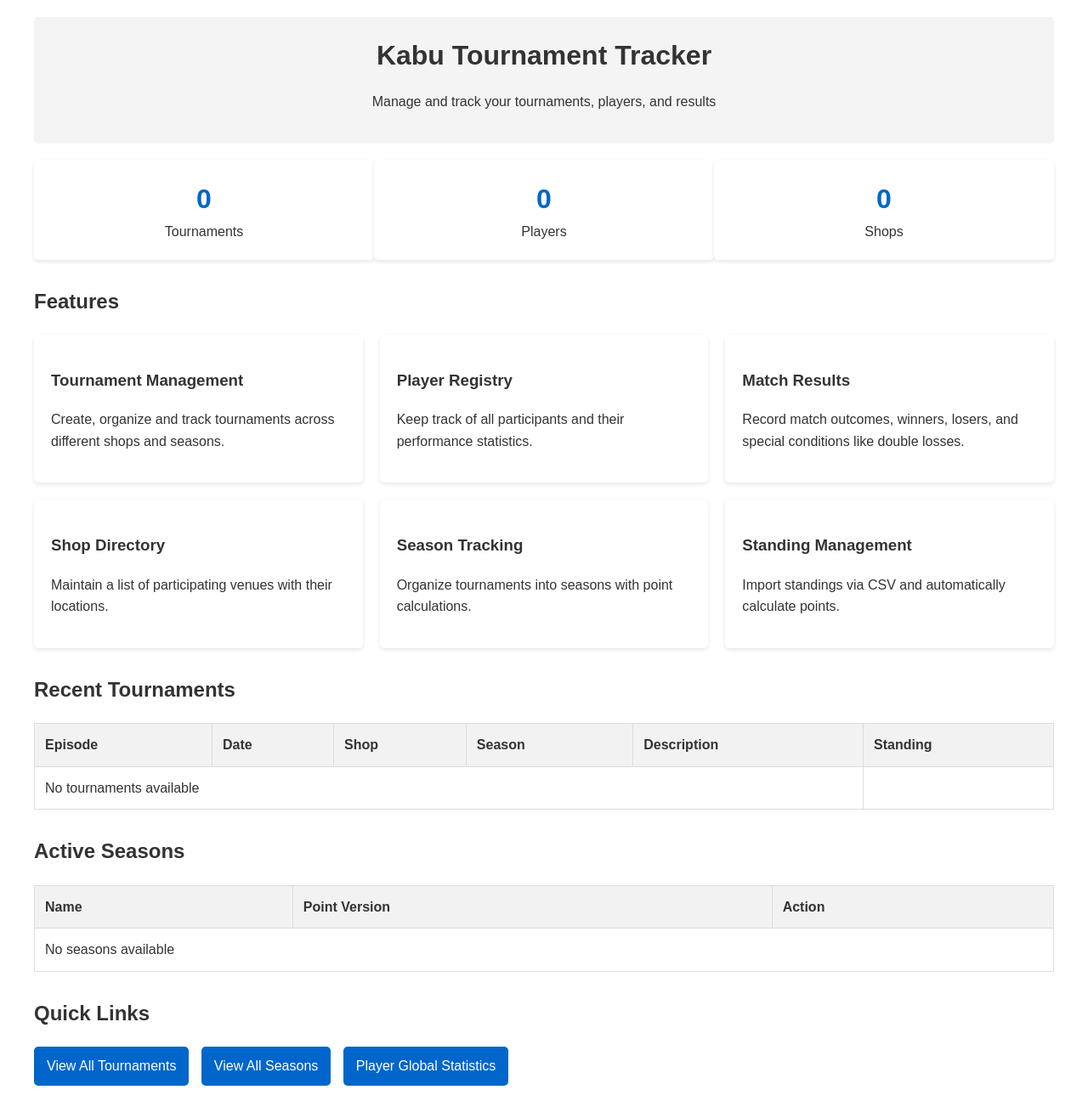
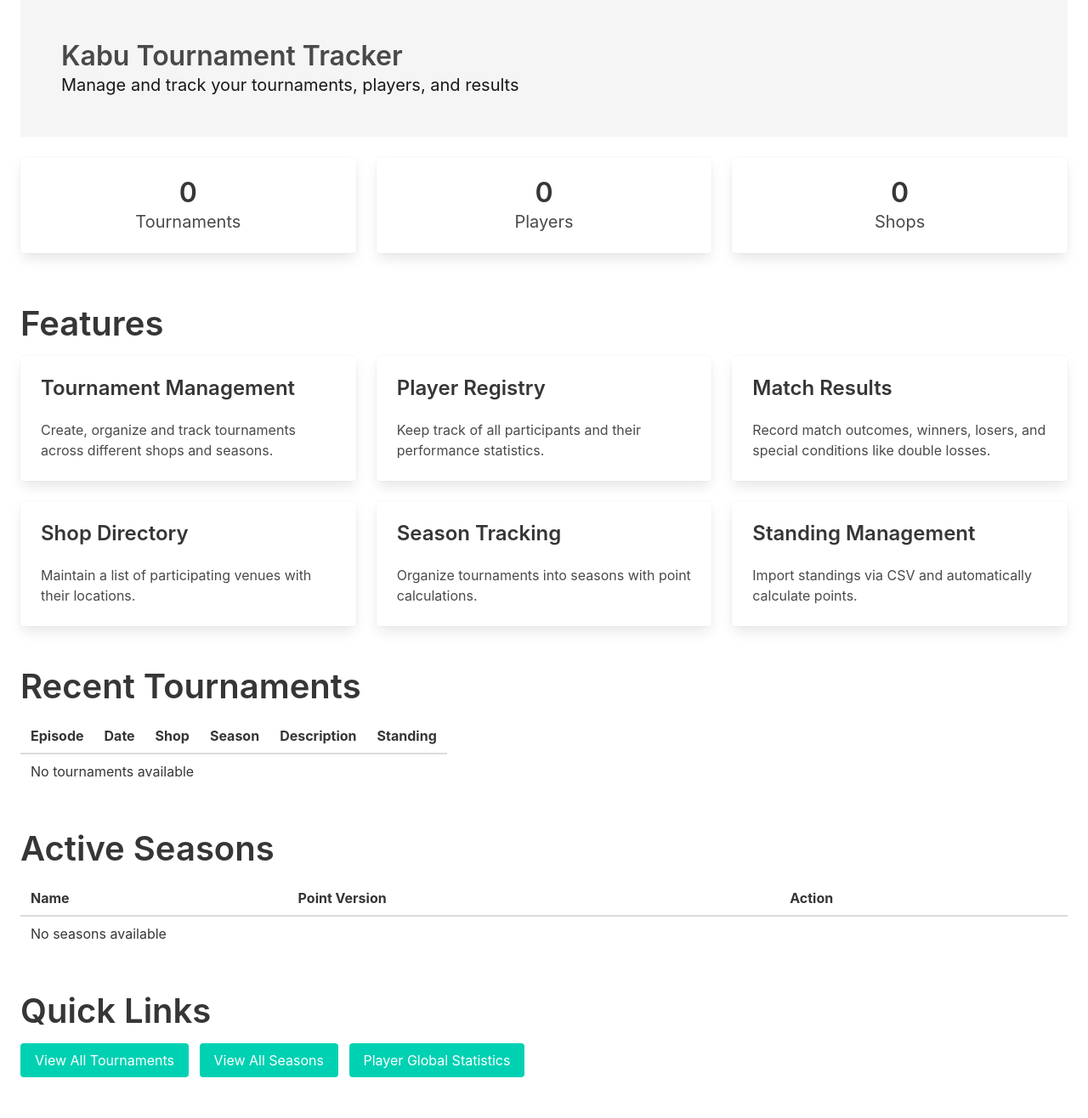
Before and after one commit to Akenaide/kabu, a Django app: page / in a window 1280 px wide. Shown: the whole page at 85% size. Before the commit the page ends 1278 px from the top, so only its background shows below. Run offline with Django 5.2, Linux system fonts and the light colour scheme; data that the repository does not hold is empty; parts of the project's set-up code (start-up, migrations or seed data) failed here and were passed over.

Commit message:
improve html

```diff
--- a/kore/templates/home.html
+++ b/kore/templates/home.html
@@ -4,179 +4,119 @@
         <meta charset="UTF-8" />
         <meta name="viewport" content="width=device-width, initial-scale=1.0" />
         <title>Kabu - Tournament Tracker</title>
-        <style>
-            body {
-                font-family: Arial, sans-serif;
-                line-height: 1.6;
-                margin: 0;
-                padding: 20px;
-                color: #333;
-                max-width: 1200px;
-                margin: 0 auto;
-            }
-            header {
-                background: #f4f4f4;
-                padding: 20px;
-                margin-bottom: 20px;
-                border-radius: 5px;
-                text-align: center;
-            }
-            h1 {
-                margin: 0;
-                color: #333;
-            }
-            .stats {
-                display: flex;
-                justify-content: space-around;
-                margin-bottom: 30px;
-            }
-            .stat-card {
-                background: #fff;
-                border-radius: 5px;
-                box-shadow: 0 2px 5px rgba(0, 0, 0, 0.1);
-                padding: 20px;
-                text-align: center;
-                width: 30%;
-            }
-            .stat-number {
-                font-size: 2em;
-                font-weight: bold;
-                color: #0066cc;
-            }
-            .features {
-                margin-bottom: 30px;
-            }
-            .feature-grid {
-                display: grid;
-                grid-template-columns: repeat(auto-fill, minmax(300px, 1fr));
-                gap: 20px;
-            }
-            .feature-card {
-                background: #fff;
-                border-radius: 5px;
-                box-shadow: 0 2px 5px rgba(0, 0, 0, 0.1);
-                padding: 20px;
-            }
-            .recent {
-                margin-bottom: 30px;
-            }
-            .seasons {
-                margin-bottom: 30px;
-            }
-            table {
-                width: 100%;
-                border-collapse: collapse;
-            }
-            table,
-            th,
-            td {
-                border: 1px solid #ddd;
-            }
-            th,
-            td {
-                padding: 12px;
-                text-align: left;
-            }
-            th {
-                background-color: #f2f2f2;
-            }
-            a {
-                color: #0066cc;
-                text-decoration: none;
-            }
-            a:hover {
-                text-decoration: underline;
-            }
-            .links {
-                margin-top: 20px;
-            }
-            .btn {
-                display: inline-block;
-                background: #0066cc;
-                color: white;
-                padding: 10px 15px;
-                border-radius: 5px;
-                margin-right: 10px;
-                transition: background 0.3s;
-            }
-            .btn:hover {
-                background: #0052a3;
-                text-decoration: none;
-            }
-        </style>
+        <link rel="stylesheet" href="https://cdn.jsdelivr.net/npm/bulma@0.9.4/css/bulma.min.css">
     </head>
-    <body>
-        <header>
-            <h1>Kabu Tournament Tracker</h1>
-            <p>Manage and track your tournaments, players, and results</p>
+    <body class="px-5">
+        <header class="hero is-light mb-5">
+            <div class="hero-body">
+                <h1 class="title">Kabu Tournament Tracker</h1>
+                <p class="subtitle">Manage and track your tournaments, players, and results</p>
+            </div>
         </header>
 
-        <section class="stats">
-            <div class="stat-card">
-                <div class="stat-number">{{ tournaments_count }}</div>
-                <div>Tournaments</div>
+        <section class="columns is-centered mb-6">
+            <div class="column is-one-third">
+                <div class="card">
+                    <div class="card-content has-text-centered">
+                        <p class="title">{{ tournaments_count }}</p>
+                        <p class="subtitle">Tournaments</p>
                     </div>
-            <div class="stat-card">
-                <div class="stat-number">{{ players_count }}</div>
-                <div>Players</div>
                 </div>
-            <div class="stat-card">
-                <div class="stat-number">{{ shops_count }}</div>
-                <div>Shops</div>
+            </div>
+            <div class="column is-one-third">
+                <div class="card">
+                    <div class="card-content has-text-centered">
+                        <p class="title">{{ players_count }}</p>
+                        <p class="subtitle">Players</p>
+                    </div>
+                </div>
+            </div>
+            <div class="column is-one-third">
+                <div class="card">
+                    <div class="card-content has-text-centered">
+                        <p class="title">{{ shops_count }}</p>
+                        <p class="subtitle">Shops</p>
+                    </div>
+                </div>
             </div>
         </section>
 
-        <section class="features">
-            <h2>Features</h2>
-            <div class="feature-grid">
-                <div class="feature-card">
-                    <h3>Tournament Management</h3>
+        <section class="mb-6">
+            <h2 class="title is-2 mb-4">Features</h2>
+            <div class="columns is-multiline">
+                <div class="column is-one-third">
+                    <div class="card">
+                        <div class="card-content">
+                            <h3 class="title is-4">Tournament Management</h3>
                             <p>
                                 Create, organize and track tournaments across different
                                 shops and seasons.
                             </p>
                         </div>
-                <div class="feature-card">
-                    <h3>Player Registry</h3>
+                    </div>
+                </div>
+                <div class="column is-one-third">
+                    <div class="card">
+                        <div class="card-content">
+                            <h3 class="title is-4">Player Registry</h3>
                             <p>
                                 Keep track of all participants and their performance
                                 statistics.
                             </p>
                         </div>
-                <div class="feature-card">
-                    <h3>Match Results</h3>
+                    </div>
+                </div>
+                <div class="column is-one-third">
+                    <div class="card">
+                        <div class="card-content">
+                            <h3 class="title is-4">Match Results</h3>
                             <p>
                                 Record match outcomes, winners, losers, and special
                                 conditions like double losses.
                             </p>
                         </div>
-                <div class="feature-card">
-                    <h3>Shop Directory</h3>
+                    </div>
+                </div>
+                <div class="column is-one-third">
+                    <div class="card">
+                        <div class="card-content">
+                            <h3 class="title is-4">Shop Directory</h3>
                             <p>
                                 Maintain a list of participating venues with their
                                 locations.
                             </p>
                         </div>
-                <div class="feature-card">
-                    <h3>Season Tracking</h3>
+                    </div>
+                </div>
+                <div class="column is-one-third">
+                    <div class="card">
+                        <div class="card-content">
+                            <h3 class="title is-4">Season Tracking</h3>
                             <p>
                                 Organize tournaments into seasons with point
                                 calculations.
                             </p>
                         </div>
-                <div class="feature-card">
-                    <h3>Standing Management</h3>
+                    </div>
+                </div>
+                <div class="column is-one-third">
+                    <div class="card">
+                        <div class="card-content">
+                            <h3 class="title is-4">Standing Management</h3>
                             <p>
                                 Import standings via CSV and automatically calculate
                                 points.
                             </p>
                         </div>
                     </div>
+                </div>
+            </div>
         </section>
 
-        <section class="recent">
-            <h2>Recent Tournaments</h2>
-            <table>
+        <section class="mb-6">
+            <h2 class="title is-2 mb-4">Recent Tournaments</h2>
+            <div class="table-container">
+                <table class="table is-striped">
                     <thead>
                         <tr>
                             <th>Episode</th>
@@ -196,28 +136,28 @@
                                 <td>{{ tournament.season.name }}</td>
                                 <td>{{ tournament.description |truncatechars:50}}</td>
                                 <td>
-                                <!-- TODO: True link for standing and separate col for match-results -->
                                     {% if tournament.standing %}
                                         <a
                                             href="{% url 'match-results' tournament.standing.pk %}"
-                                        class="btn btn-sm"
-                                    >View Standing</a
-                                        >
+                                            class="button is-primary is-small"
+                                        >View Standing</a>
                                     {% else %} No standing {% endif %}
                                 </td>
                             </tr>
                         {% empty %}
                             <tr>
-                            <td colspan="5">No tournaments available</td>
+                                <td colspan="6">No tournaments available</td>
                             </tr>
                         {% endfor %}
                     </tbody>
                 </table>
+            </div>
         </section>
 
-        <section class="seasons">
-            <h2>Active Seasons</h2>
-            <table>
+        <section class="mb-6">
+            <h2 class="title is-2 mb-4">Active Seasons</h2>
+            <div class="table-container">
+                <table class="table is-fullwidth is-striped">
                     <thead>
                         <tr>
                             <th>Name</th>
@@ -231,9 +171,7 @@
                                 <td>{{ season.name }}</td>
                                 <td>{{ season.point_version }}</td>
                                 <td>
-                                <a href="{% url 'season-detail' season.pk %}"
-                                >View Details</a
-                                    >
+                                    <a href="{% url 'season-detail' season.pk %}" class="button is-link is-small">View Details</a>
                                 </td>
                             </tr>
                         {% empty %}
@@ -243,14 +181,15 @@
                         {% endfor %}
                     </tbody>
                 </table>
+            </div>
         </section>
 
-        <section class="links">
-            <h2>Quick Links</h2>
+        <section class="mb-6">
+            <h2 class="title is-2 mb-4">Quick Links</h2>
             <div>
-                <a href="/tournaments/" class="btn">View All Tournaments</a>
-                <a href="/seasons/" class="btn">View All Seasons</a>
-                <a href="/stats/" class="btn">Player Global Statistics</a>
+                <a href="/tournaments/" class="button is-primary mr-2">View All Tournaments</a>
+                <a href="/seasons/" class="button is-primary mr-2">View All Seasons</a>
+                <a href="/stats/" class="button is-primary">Player Global Statistics</a>
             </div>
         </section>
     </body>
--- a/players/stats_urls.py
+++ b/players/stats_urls.py
@@ -3,5 +3,5 @@ from django.urls import path
 from players import views
 
 urlpatterns = [
-    path("", views.all_stats),
+    path("", views.all_stats, name="all-stats"),
 ]
--- a/tournaments/models.py
+++ b/tournaments/models.py
@@ -50,6 +50,10 @@ class Tournament(models.Model):
                 name="only_one_number_by_shop_by_season",
             ),
         ]
+
+    @property
+    def verbose_name(self):
+        return f"Tournament episode {self.number} for shop {self.shop.name}"
 
     @override
     def __str__(self):
--- a/tournaments/templates/detail_season.html
+++ b/tournaments/templates/detail_season.html
@@ -1 +1,7 @@
+{% extends "page.html" %}
+{% block section-header %}
+  <p>This page shows detailed information about a specific tournament season.</p>
+
+{% endblock %}
+
 <h1> {{ season.name }} </h1>
--- a/tournaments/urls.py
+++ b/tournaments/urls.py
@@ -3,7 +3,7 @@ from django.urls import path
 from tournaments import views
 
 urlpatterns = [
-    path("tournaments/", views.list_tournaments),
+    path("tournaments/", views.list_tournaments, name="list-tournaments"),
     path("seasons/", views.list_seasons),
     path("seasons/<int:pk>/", views.detail_season, name="season-detail"),
     path("standing/<int:pk>/match-results/", views.match_results, name="match-results"),
```
Also changed, not shown: kore/templates/base.html (added, +31 -0 lines), kore/templates/page.html (added, +11 -0 lines), players/models.py (+7 -1 lines), players/templates/all_stats.html (+7 -2 lines), tournaments/templates/includes/_standing-table.html (added, +13 -0 lines), tournaments/templates/list_seasons.html (+12 -5 lines), tournaments/templates/list_tournaments.html (+18 -19 lines), tournaments/templates/match_results.html (+25 -2 lines), tournaments/views.py (+18 -0 lines), 1 other file. Lines whose indentation alone changed are shown as unchanged.
